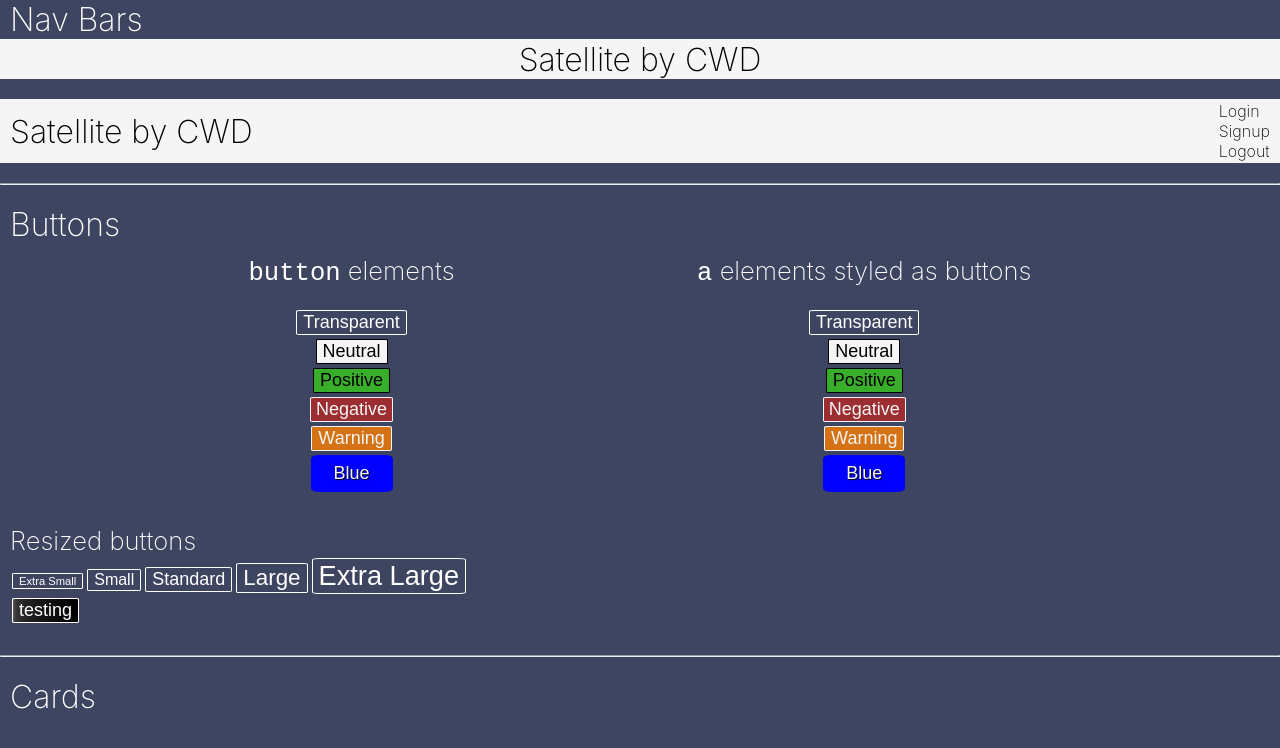
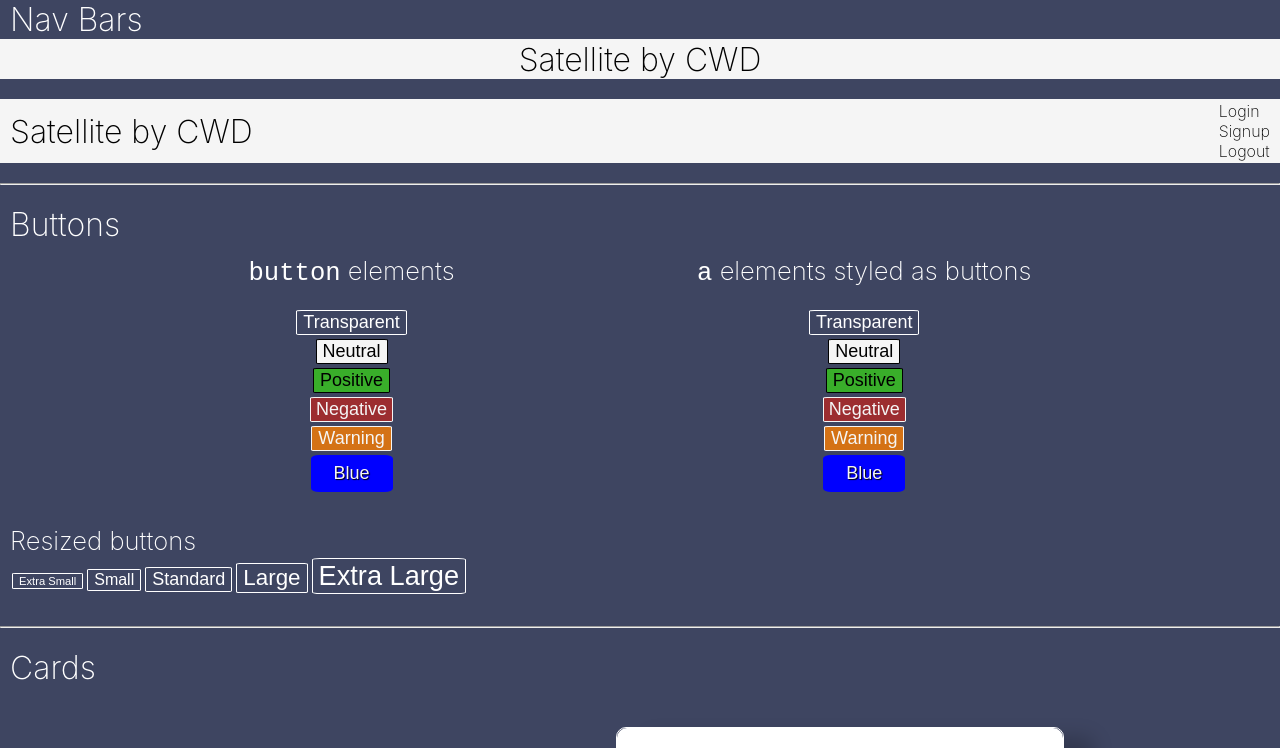
Before and after one commit to Cinque-Web-Development/satellite, a React (Create React App) app: page / in a window 1280 px wide. Shown: the top 748 px of the page. Built offline with nearby package versions, Linux system fonts and the light colour scheme.

Commit message:
move gradient button to branch

```diff
--- a/src/components/Buttons/Buttons.css
+++ b/src/components/Buttons/Buttons.css
@@ -111,26 +111,3 @@
 .stlt-xlg-btn {
     font-size: 1.7rem;
 }
-
-/* testing */
-
-.testing {
-    background: -webkit-linear-gradient(0.25turn, #605E5E, 10%, black);
-    background: -moz-linear-gradient(0.25turn, #605E5E, 10%, black);
-    background: -o-linear-gradient(0.25turn, #605E5E, 10%, black);
-    background: linear-gradient(0.25turn, #605E5E, 10%, black);
-    /* font-size: 2rem; */
-    -webkit-transition: background 1s ease-in-out;
-    -moz-transition: background 1s ease-in-out;
-    -o-transition: background 1s ease-in-out;
-    transition: background 1s ease-in-out;
-    background-position: 0rem;
-    /* background-size: 100px 200px; */
-    /* width: 150px;
-    height: 100px; */
-}
-
-.testing:hover, .testing:focus {
-    /* background: linear-gradient(.25turn, red, 90%, blue); */
-    background-position: 4rem;
-}
--- a/src/components/Buttons/Buttons.jsx
+++ b/src/components/Buttons/Buttons.jsx
@@ -33,7 +33,6 @@ export default function Buttons() {
                     <button className="stlt-btn stlt-lg-btn">Large</button>
                     <button className="stlt-btn stlt-xlg-btn"> Extra Large</button>
             </div>
-            <button className="stlt-btn testing">testing</button>
         </div>
     )
 }
```
